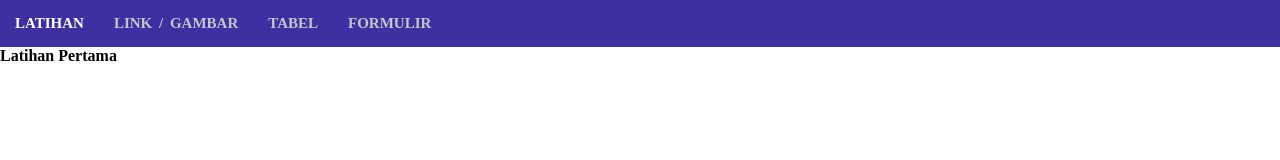
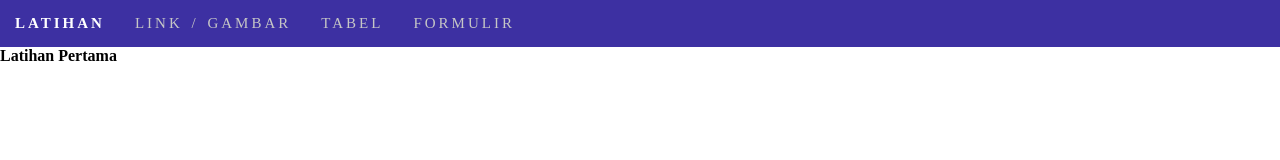
Before and after one commit to southifer/Project-Class, a plain HTML site: page index.html in a window 1280 px wide. Drawn offline with Linux system fonts and the light colour scheme.

Commit message:
Changed some headers

```diff
--- a/style.css
+++ b/style.css
@@ -5,7 +5,6 @@
 
 ul li a {
     font-family: Century Gothic Thin;
-    font-weight: bold;
     font-size: 15px;
     text-decoration: none;
     color: black;
@@ -23,12 +22,15 @@ ul li a {
     display: block;
     padding: 15px;
     font-size: 15px;
-    word-spacing: 3px;
+    word-spacing: 2px;
+    letter-spacing: 3px;
 }
+
 #page-header ul li a:hover {
     color: rgb(255, 255, 255);
-    text-align: center;
+    font-weight: bold;
 }
+
 select, input:focus {
     outline: none;
     border: none;
```
